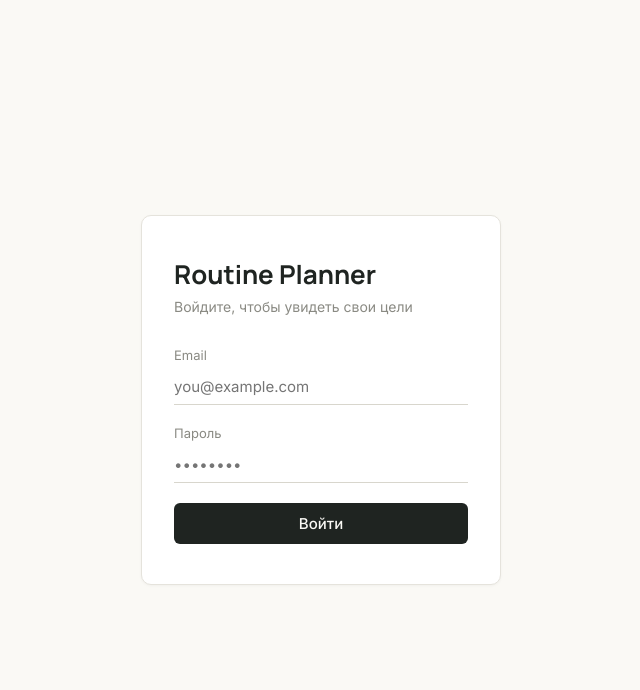
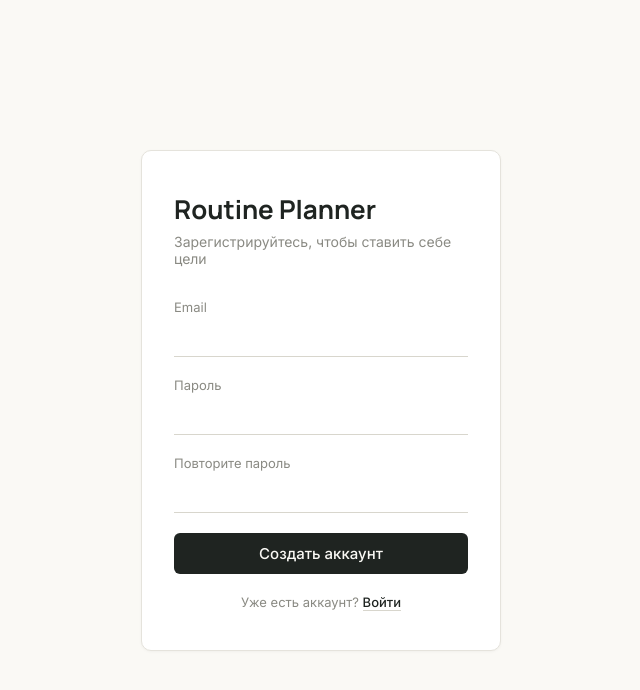
Before and after one commit to Abveshka/Routine-Planner, a React (Vite) app in the folder routine-planner-web/: page /register in a window 1280 px wide. Before the commit this address led to /login. Shown: the top 690 px of the page, without its empty margins (319-959 px from the left). Built offline with nearby package versions, Linux system fonts and the light colour scheme.

Commit message:
Добавлена страница регистрации

```diff
--- a/routine-planner-web/src/App.tsx
+++ b/routine-planner-web/src/App.tsx
@@ -5,6 +5,7 @@ import GoalsPage from "./pages/GoalsPage";
 import CreateGoalPage from "./pages/CreateGoalPage";
 import CalendarPage from "./pages/CalendarPage";
 import GoalDetailsModal from "./components/GoalDetailsModal";
+import RegisterPage from "./pages/RegisterPage";
 
 function ProtectedRoute() {
     const { token } = useAuth();
@@ -22,6 +23,7 @@ function App() {
                 <Routes>
                     {/* Открытая страница: доступна без токена */}
                     <Route path="/login" element={<LoginPage />} />
+                    <Route path="/register" element={<RegisterPage />} />
 
                     {/* Маршрут без path, только с element: это группа-обёртка.
               Все Route внутри проходят через ProtectedRoute */}
--- a/routine-planner-web/src/pages/LoginPage.css
+++ b/routine-planner-web/src/pages/LoginPage.css
@@ -89,3 +89,30 @@
     opacity: 0.6;
     cursor: default;
 }
+
+.login-errors {
+    margin: -8px 0 16px;
+}
+
+.login-errors .login-error {
+    margin: 0 0 4px;
+}
+
+.login-switch {
+    margin: 20px 0 0;
+    text-align: center;
+    font-size: 13px;
+    color: #8a8a83;
+}
+
+.login-switch a {
+    color: #1f2421;
+    font-weight: 500;
+    text-decoration: none;
+    border-bottom: 1px solid #d8d6cd;
+    transition: border-color 0.15s ease;
+}
+
+.login-switch a:hover {
+    border-bottom-color: #1f2421;
+}
--- a/routine-planner-web/src/pages/LoginPage.tsx
+++ b/routine-planner-web/src/pages/LoginPage.tsx
@@ -1,5 +1,5 @@
 import { useState } from "react";
-import { useNavigate, Navigate } from "react-router-dom";
+import { useNavigate, Navigate, Link } from "react-router-dom";
 import { useAuth } from "../context/AuthContext";
 import "./LoginPage.css";
 
@@ -75,6 +75,9 @@ function LoginPage() {
                     <button type="submit" className="login-button" disabled={isSubmitting}>
                         {isSubmitting ? "Подождите…" : "Войти"}
                     </button>
+                    <p className="login-switch">
+                        Нет аккаунта? <Link to="/register">Зарегистрироваться</Link>
+                    </p>
                 </form>
             </div>
         </div>
--- /dev/null
+++ b/routine-planner-web/src/pages/RegisterPage.css
@@ -0,0 +1,84 @@
+.register-page {
+    min-height: 100vh;
+    display: grid;
+    place-items: center;
+    background: #faf8f5;
+    padding: 24px;
+}
+
+.register-card {
+    width: 100%;
+    max-width: 380px;
+    display: flex;
+    flex-direction: column;
+    gap: 16px;
+    padding: 32px;
+    background: #fff;
+    border: 1px solid #e9e5de;
+    border-radius: 16px;
+}
+
+.register-card h1 {
+    margin: 0 0 4px;
+    font-size: 24px;
+}
+
+.register-card label {
+    display: flex;
+    flex-direction: column;
+    gap: 6px;
+    font-size: 13px;
+    color: #6f6a62;
+}
+
+.register-card input {
+    padding: 10px 12px;
+    border: 1px solid #e0dbd2;
+    border-radius: 10px;
+    background: #faf8f5;
+    font: inherit;
+    font-size: 15px;
+    color: #1c1b19;
+}
+
+.register-card input:focus {
+    outline: none;
+    border-color: #1c1b19;
+}
+
+.register-errors {
+    margin: 0;
+    padding: 10px 12px 10px 28px;
+    border-radius: 10px;
+    background: #fbe9e3;
+    color: #c1502e;
+    font-size: 13px;
+}
+
+.register-submit {
+    padding: 11px;
+    border: 0;
+    border-radius: 10px;
+    background: #1c1b19;
+    color: #fff;
+    font: inherit;
+    font-weight: 600;
+    cursor: pointer;
+}
+
+.register-submit:disabled {
+    opacity: 0.6;
+    cursor: default;
+}
+
+.register-switch {
+    margin: 0;
+    text-align: center;
+    font-size: 13px;
+    color: #8a857d;
+}
+
+.register-switch a {
+    color: #1c1b19;
+    font-weight: 600;
+}
--- /dev/null
+++ b/routine-planner-web/src/pages/RegisterPage.tsx
@@ -0,0 +1,133 @@
+import { useState, type FormEvent } from "react";
+import { Link, useNavigate } from "react-router-dom";
+import { useAuth } from "../context/AuthContext";
+import "./LoginPage.css";
+
+// Identity возвращает ошибки на английском: переводим самые частые по коду
+const ERROR_TEXT: Record<string, string> = {
+    PasswordTooShort: "Пароль слишком короткий",
+    PasswordRequiresDigit: "В пароле нужна хотя бы одна цифра",
+    PasswordRequiresLower: "В пароле нужна строчная буква",
+    PasswordRequiresUpper: "В пароле нужна заглавная буква",
+    PasswordRequiresNonAlphanumeric: "В пароле нужен специальный символ (например, !)",
+    DuplicateUserName: "Этот email уже зарегистрирован",
+    DuplicateEmail: "Этот email уже зарегистрирован",
+    InvalidEmail: "Некорректный email",
+    InvalidUserName: "Некорректный email",
+};
+
+function RegisterPage() {
+    const { login } = useAuth();
+    const navigate = useNavigate();
+
+    const [email, setEmail] = useState("");
+    const [password, setPassword] = useState("");
+    const [confirm, setConfirm] = useState("");
+    const [errors, setErrors] = useState<string[]>([]);
+    const [isLoading, setIsLoading] = useState(false);
+
+    async function handleSubmit(e: FormEvent) {
+        e.preventDefault();
+
+        if (password !== confirm) {
+            setErrors(["Пароли не совпадают"]);
+            return;
+        }
+
+        setIsLoading(true);
+        setErrors([]);
+
+        try {
+            const response = await fetch("http://localhost:5112/api/auth/register", {
+                method: "POST",
+                headers: { "Content-Type": "application/json" },
+                body: JSON.stringify({ email, password }),
+            });
+
+            if (response.ok) {
+                const data = await response.json();
+                login(data.token);
+                navigate("/goals");
+                return;
+            }
+
+            const data = await response.json().catch(() => null);
+            if (data?.errors) {
+                setErrors(
+                    Object.entries(data.errors).map(
+                        ([code, messages]) => ERROR_TEXT[code] ?? (messages as string[])[0]
+                    )
+                );
+            } else {
+                setErrors(["Не удалось зарегистрироваться"]);
+            }
+        } catch {
+            setErrors(["Нет связи с сервером"]);
+        } finally {
+            setIsLoading(false);
+        }
+    }
+
+    return (
+        <div className="login-page">
+            <form className="login-card" onSubmit={handleSubmit}>
+                <h1 className="login-title">Routine Planner</h1>
+                <p className="login-subtitle">Зарегистрируйтесь, чтобы ставить себе цели</p>
+
+                <label className="login-field">
+                    <span className="login-field-label">Email</span>
+                    <input
+                        className="login-input"
+                        type="email"
+                        value={email}
+                        onChange={(e) => setEmail(e.target.value)}
+                        autoComplete="email"
+                        required
+                    />
+                </label>
+
+                <label className="login-field">
+                    <span className="login-field-label">Пароль</span>
+                    <input
+                        className="login-input"
+                        type="password"
+                        value={password}
+                        onChange={(e) => setPassword(e.target.value)}
+                        autoComplete="new-password"
+                        required
+                    />
+                </label>
+
+                <label className="login-field">
+                    <span className="login-field-label">Повторите пароль</span>
+                    <input
+                        className="login-input"
+                        type="password"
+                        value={confirm}
+                        onChange={(e) => setConfirm(e.target.value)}
+                        autoComplete="new-password"
+                        required
+                    />
+                </label>
+
+                {errors.length > 0 && (
+                    <div className="login-errors">
+                        {errors.map((err) => (
+                            <p className="login-error" key={err}>{err}</p>
+                        ))}
+                    </div>
+                )}
+
+                <button className="login-button" type="submit" disabled={isLoading}>
+                    {isLoading ? "Создаём…" : "Создать аккаунт"}
+                </button>
+
+                <p className="login-switch">
+                    Уже есть аккаунт? <Link to="/login">Войти</Link>
+                </p>
+            </form>
+        </div>
+    );
+}
+
+export default RegisterPage;
```
